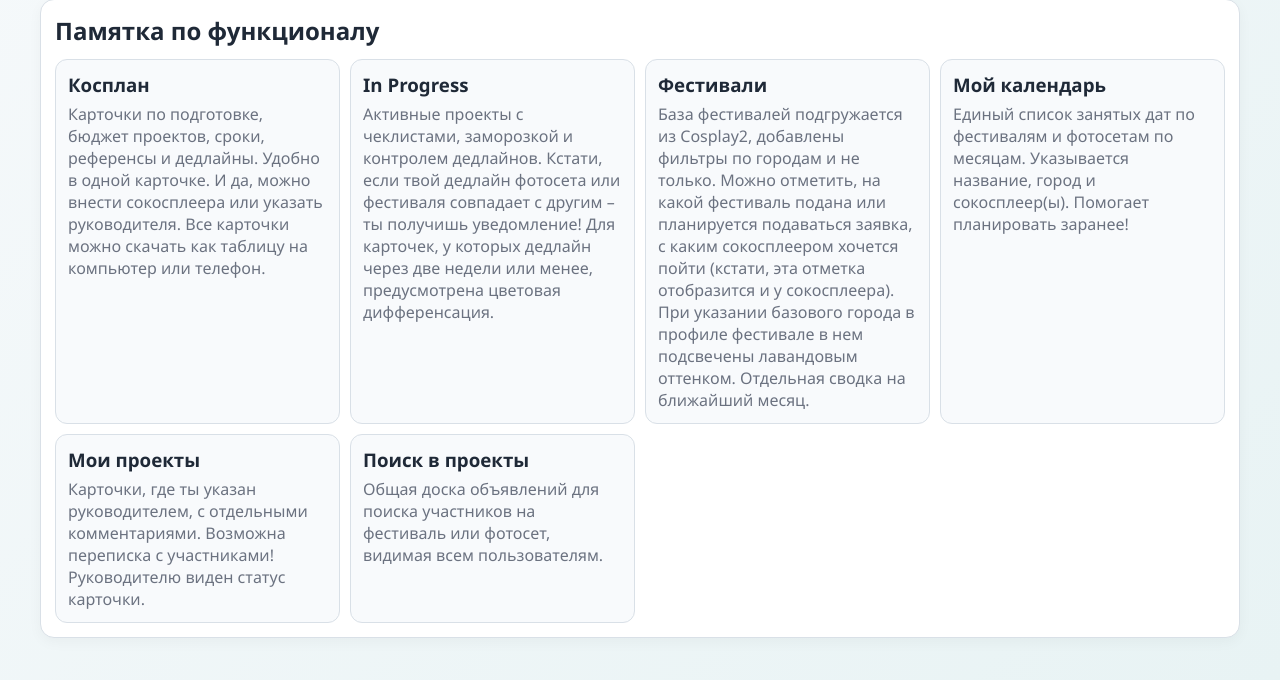
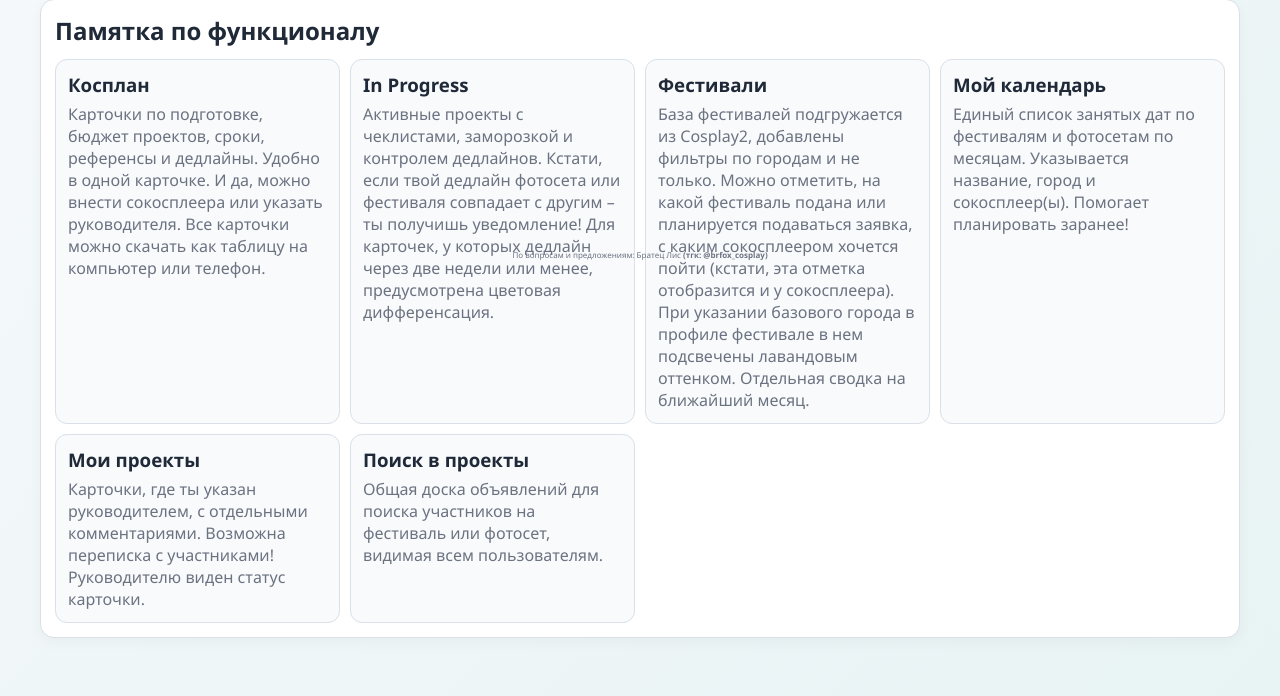
Before and after one commit to memeko/cosplayplanner, a FastAPI app: page / in a window 1280 px wide. Shown: the part 534-1230 px from the top of the page. Run offline with FastAPI, Linux system fonts and the light colour scheme; parts of the project's set-up code (start-up, migrations or seed data) failed here and were passed over.

Commit message:
Add centered footer with clickable brfox contact link

```diff
--- a/app/static/styles.css
+++ b/app/static/styles.css
@@ -89,7 +89,7 @@ body {
 }
 
 main {
-  padding: 18px 0 28px;
+  padding: 18px 0 44px;
 }
 
 h1,
@@ -773,6 +773,23 @@ textarea {
   margin: 0 0 8px;
 }
 
+.site-footnote {
+  position: fixed;
+  left: 50%;
+  bottom: 6px;
+  transform: translateX(-50%);
+  font-size: 0.5rem;
+  color: var(--muted);
+  white-space: nowrap;
+  z-index: 900;
+}
+
+.site-footnote a {
+  text-decoration: none;
+  font-weight: 700;
+  color: inherit;
+}
+
 @media (max-width: 900px) {
   .two-col,
   .three-col,
--- a/app/templates/base.html
+++ b/app/templates/base.html
@@ -49,5 +49,9 @@
     {% endif %}
     {% block content %}{% endblock %}
   </main>
+  <footer class="site-footnote">
+    По вопросам и предложениям: Братец Лис
+    <a href="https://t.me/brfox_cosplay" target="_blank" rel="noreferrer">(тгк: @brfox_cosplay)</a>
+  </footer>
 </body>
 </html>
```
